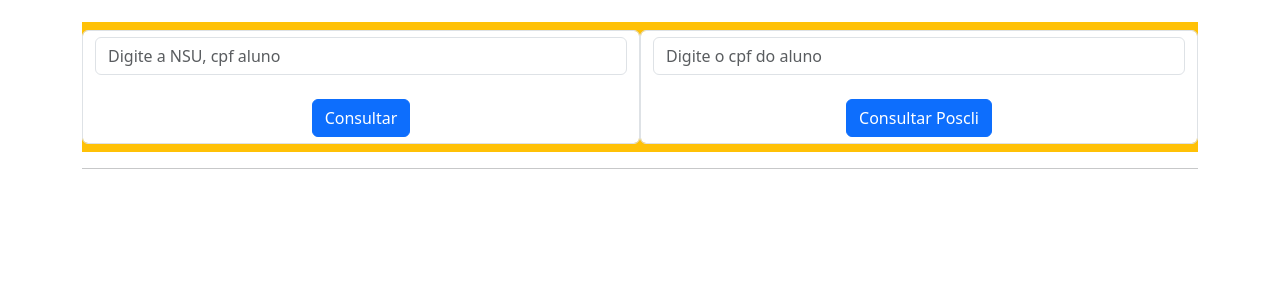
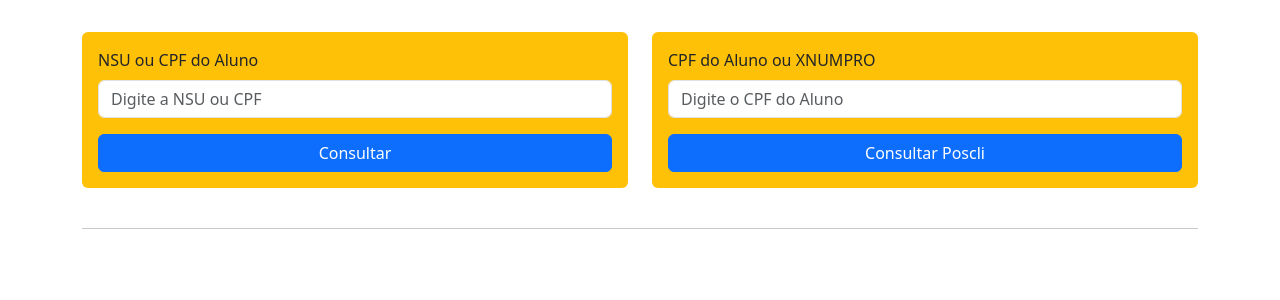
Before and after one commit to wdevsilva/pedido-de-venda, a PHP site: page / in a window 1280 px wide. Shown: the top 300 px of the page. Run offline with PHP 8.4, Linux system fonts and the light colour scheme.

Commit message:
fix poscli

```diff
--- a/index.php
+++ b/index.php
@@ -1,5 +1,5 @@
-<!doctype html>
-<html lang="en">
+<!DOCTYPE html>
+<html lang="pt-br">
 
 <head>
     <meta charset="utf-8">
@@ -7,84 +7,81 @@
     <title>Pedido de Venda</title>
     <link href="css/bootstrap.min.css" rel="stylesheet">
     <script src="js/jquery.min.js"></script>
+    <style>
+        .form-section {
+            margin-top: 2rem;
+        }
+
+        .loading {
+            text-align: center;
+        }
+    </style>
 </head>
-
 <body>
     <div class="container">
-        <nav class="navbar navbar-expand-lg navbar-light bg-warning" style="margin-top: 2%;">
-            <form action="#" class="form-control" style="width: 800px; margin: 0 auto;">
-                <input type="text" name="nsu" id="nsu" class="form-control" placeholder="Digite a NSU, cpf aluno">
-                <br>
-                <center><button type="button" class="btn btn-primary" id="enviar">Consultar</button></center>
-            </form>
-            <form action="#" class="form-control" style="width: 800px; margin: 0 auto;">
-                <input type="text" name="cpf" id="cpf" class="form-control" placeholder="Digite o cpf do aluno">
-                <br>
-                <center><button type="button" class="btn btn-primary" id="poscli">Consultar Poscli</button></center>
-            </form>
-        </nav>
+        <div class="row form-section">
+            <div class="col-md-6 mb-4">
+                <form id="formNsu" class="p-3 bg-warning rounded">
+                    <label for="nsu" class="form-label">NSU ou CPF do Aluno</label>
+                    <input type="text" name="nsu" id="nsu" class="form-control" placeholder="Digite a NSU ou CPF">
+                    <div class="d-grid mt-3">
+                        <button type="button" class="btn btn-primary" id="btnNsu">Consultar</button>
+                    </div>
+                </form>
+            </div>
+
+            <div class="col-md-6 mb-4">
+                <form id="formCpf" class="p-3 bg-warning rounded">
+                    <label for="cpf" class="form-label">CPF do Aluno ou XNUMPRO</label>
+                    <input type="text" name="cpf" id="cpf" class="form-control" placeholder="Digite o CPF do Aluno">
+                    <div class="d-grid mt-3">
+                        <button type="button" class="btn btn-primary" id="btnCpf">Consultar Poscli</button>
+                    </div>
+                </form>
+            </div>
+        </div>
         <hr>
-        <nav class="navbar navbar-expand-lg navbar-light" style="margin-top: 2%;">
-            <div id="result"></div>
-        </nav>
+        <div id="result" class="mt-4"></div>
     </div>
+
     <script>
         $(document).ready(function() {
-            $("#enviar").click(function() {
 
-                $("#enviar").prop('disabled', true);
+            function realizarConsulta(btnId, inputId, endpoint, mensagemErro) {
+                const $btn = $(btnId);
+                const valor = $(inputId).val().trim();
 
-                var dados = document.getElementById('nsu').value;
+                if (valor === '') {
+                    alert(mensagemErro);
+                    return;
+                }
 
-                if(dados == ''){
-                    alert('Favor informe a nsu, cpf do aluno');
-                    $("#enviar").prop('disabled', false);
-                    return false;
-                }
+                $btn.prop('disabled', true);
+                $('#result').html('<div class="loading"><img src="images/loading.gif" alt="Carregando..."></div>');
 
                 $.ajax({
                     type: "GET",
-                    url: "includes/consulta.php?nsu=" + dados,
-                    beforeSend: function() {
-                        $('#result').fadeIn();
-                        document.getElementById("result").innerHTML = '';
-                        document.getElementById("result").innerHTML = '<p style="margin-left: 50%;"><img src="images/loading.gif"></p>';
+                    url: `includes/${endpoint}.php?${inputId.substring(1)}=${encodeURIComponent(valor)}`,
+                    success: function(data) {
+                        $('#result').html(data);
                     },
-                    success: function(data) {
-                        $("#enviar").prop('disabled', false);
-
-                        $('#result').html(data);
+                    error: function() {
+                        $('#result').html('<div class="alert alert-danger">Erro ao consultar. Tente novamente.</div>');
+                    },
+                    complete: function() {
+                        $btn.prop('disabled', false);
                     }
                 });
+            }
+
+            $('#btnNsu').on('click', function() {
+                realizarConsulta('#btnNsu', '#nsu', 'consulta', 'Por favor, informe a NSU ou CPF do aluno.');
             });
 
-            $("#poscli").click(function() {
+            $('#btnCpf').on('click', function() {
+                realizarConsulta('#btnCpf', '#cpf', 'poscli', 'Por favor, informe o CPF do aluno.');
+            });
 
-                $("#poscli").prop('disabled', true);
-
-                var dados = document.getElementById('cpf').value;
-
-                if(dados == ''){
-                    alert('Favor informe o cpf do aluno');
-                    $("#poscli").prop('disabled', false);
-                    return false;
-                }
-
-                $.ajax({
-                    type: "GET",
-                    url: "includes/poscli.php?cpf=" + dados,
-                    beforeSend: function() {
-                        $('#result').fadeIn();
-                        document.getElementById("result").innerHTML = '';
-                        document.getElementById("result").innerHTML = '<p style="margin-left: 50%;"><img src="images/loading.gif"></p>';
-                    },
-                    success: function(data) {
-                        $("#poscli").prop('disabled', false);
-
-                        $('#result').html(data);
-                    }
-                });
-            });
         });
     </script>
     <script src="js/bootstrap.bundle.min.js"></script>
```
